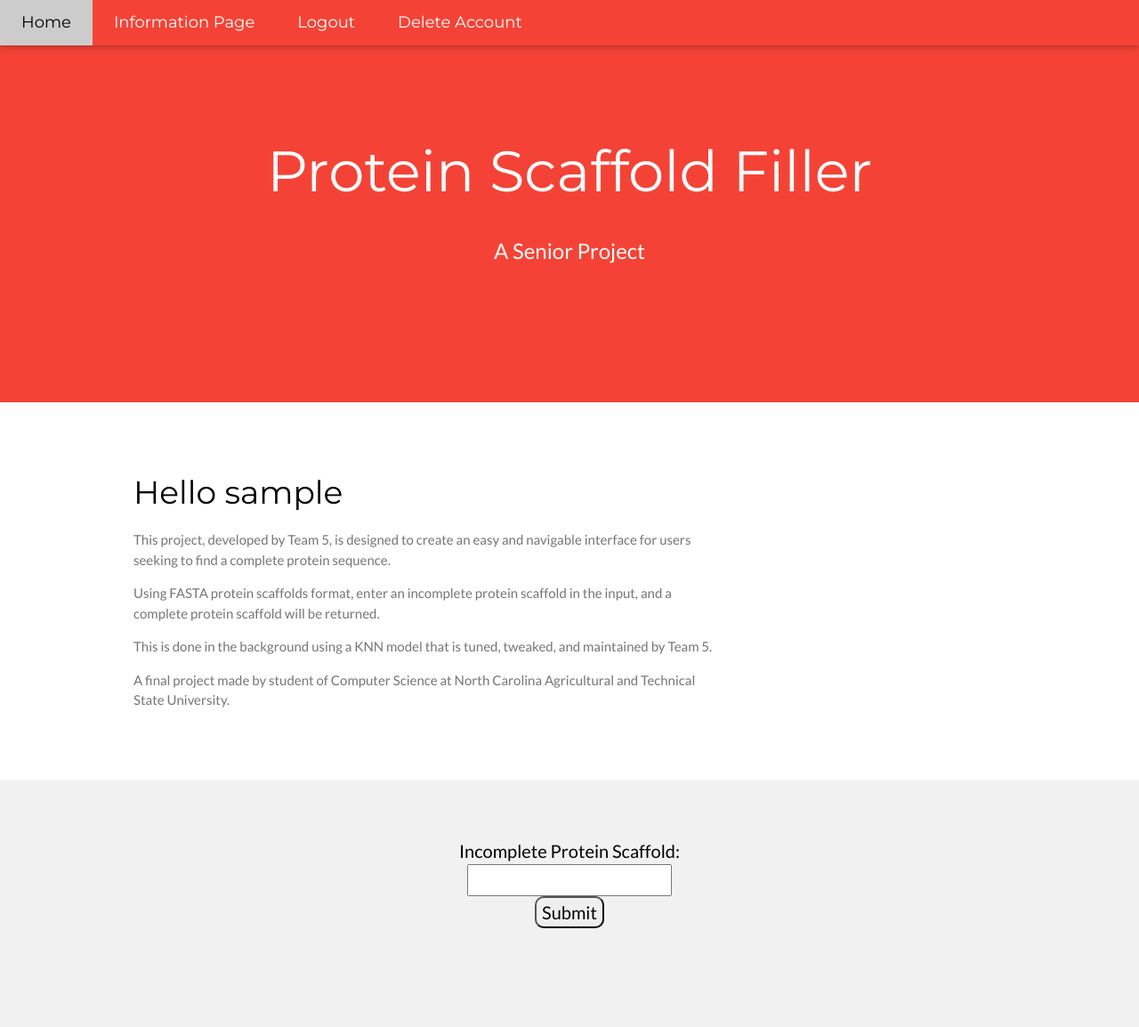
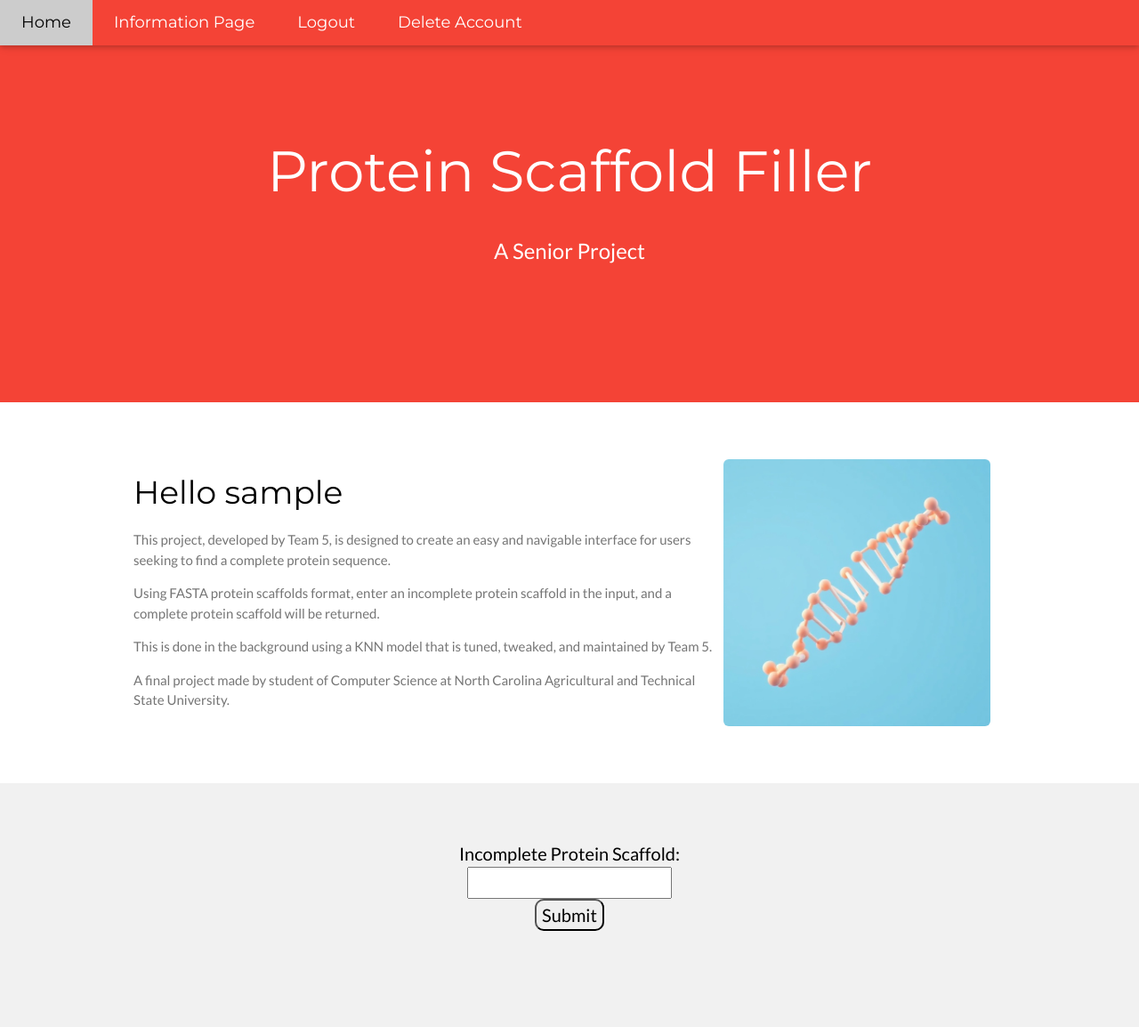
Before and after one commit to SyGitGud/ProteinSequencing, a Django app: page / in a window 1280 px wide. Shown: the top 1154 px of the page at 89% size. Run offline with Django 5.2, Linux system fonts and the light colour scheme; the visitor is signed in with stand-in values (Sample User, id 1); parts of the project's set-up code (start-up, migrations or seed data) failed here and were passed over.

Commit message:
Update home.html

```diff
--- a/sequence/templates/home.html
+++ b/sequence/templates/home.html
@@ -81,6 +81,10 @@ body,h1,h2,h3,h4,h5,h6 {font-family: "Lato", sans-serif}
       <p class="w3-text-grey">A final project made by student of Computer Science at North Carolina Agricultural and Technical State University. </p>
     </div>
 
+    <div class="w3-third">
+      <img src="{% static 'scaffold.jpg' %}" alt="Protein Scaffold" style="width:300px; border-radius: 6px; margin-left:10px; object-fit: cover;">
+    </div>
+
 
   </div>
 </div>
```
